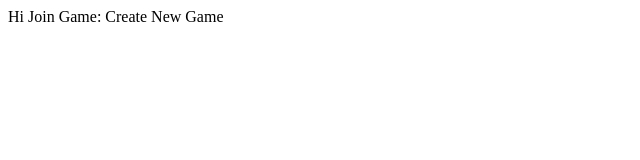
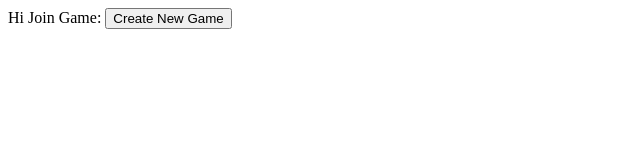
Before and after one commit to ConorONeill2/Mafia-Website, a plain HTML site: page index.html in a window 1280 px wide. Shown: the whole page, without its empty margins (0-640 px from the left). Drawn offline with Linux system fonts and the light colour scheme.

Commit message:
Update index.html

```diff
--- a/index.html
+++ b/index.html
@@ -6,6 +6,6 @@
   <body>
     <p1>Hi</p1>
     <p1>Join Game: </p1>
-    <p1>Create New Game</p1>
+    <button>Create New Game</button>
   </body>
 </html>
```
